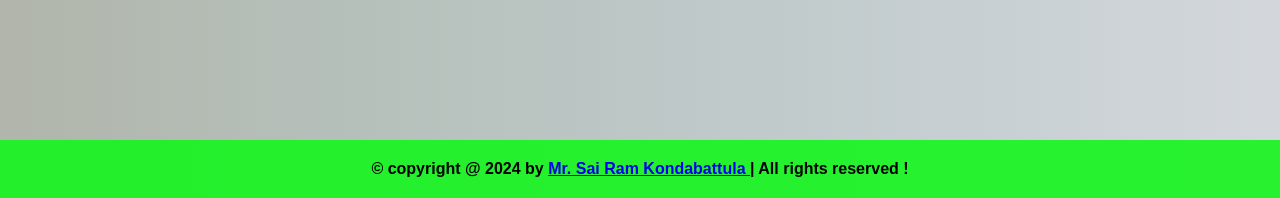
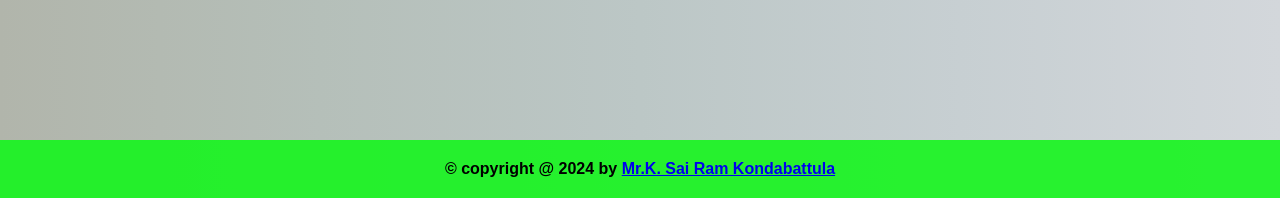
Before and after one commit to Sairam3210/SGPA-CGPA-Calculator, a plain HTML site: page index.html in a window 1280 px wide. Shown: the part 602-800 px from the top of the page. Drawn offline with Linux system fonts and the light colour scheme.

Commit message:
Update index.html

```diff
--- a/index.html
+++ b/index.html
@@ -20,6 +20,6 @@
         <p>CGPA</p>
     </div>
 
-    <footer class="footer"><b>© copyright @ 2024 by <a href="https://www.linkedin.com/in/sai-ram-kondabattula-5a73b8275/" >Mr. Sai Ram Kondabattula </a> | All rights reserved !</b></footer>
+    <footer class="footer"><b>© copyright @ 2024 by <a href="https://www.linkedin.com/in/sai-ram-kondabattula-5a73b8275/" >Mr.K. Sai Ram Kondabattula </a> </b></footer>
 </body>
 </html>
```
